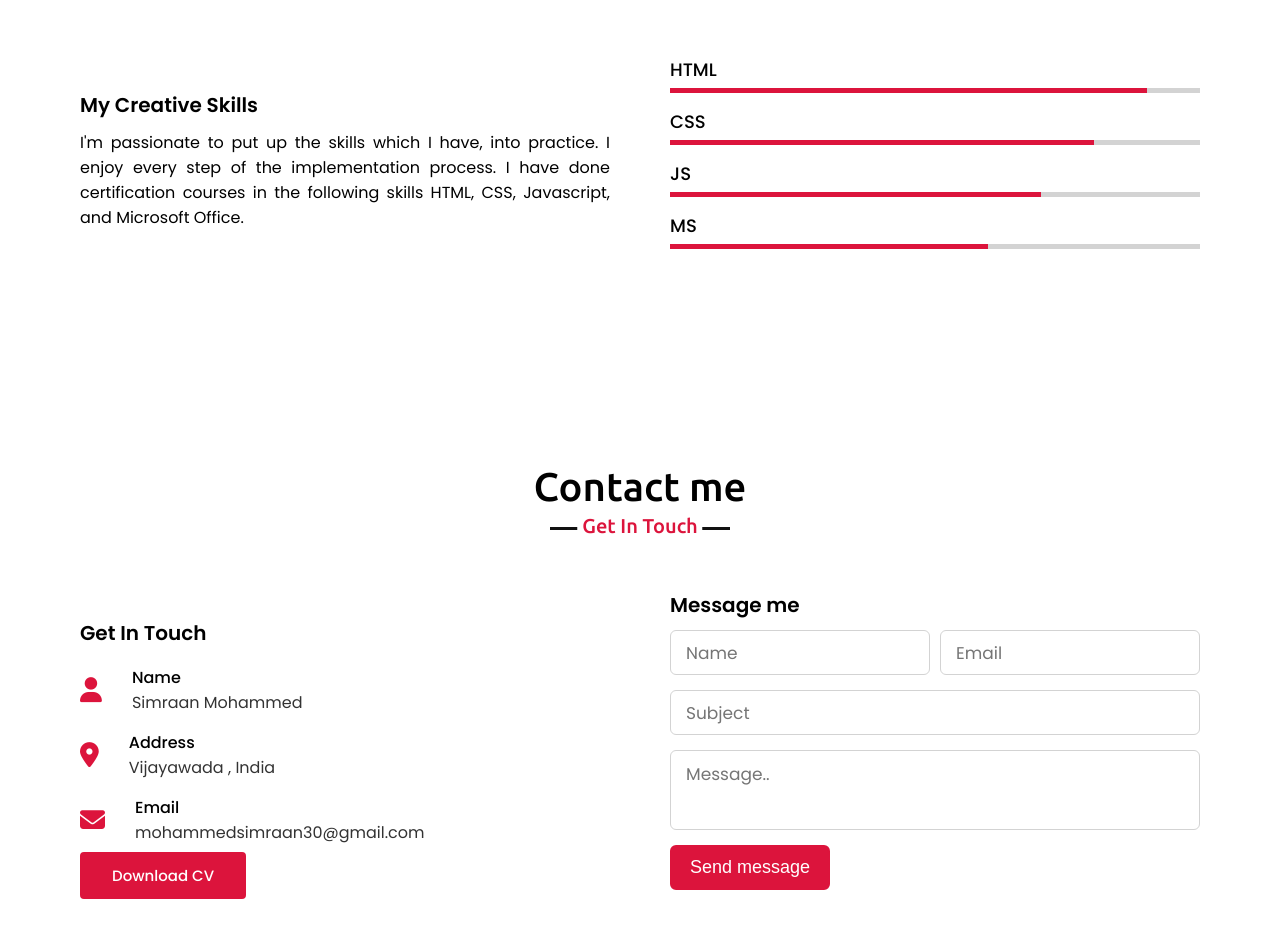
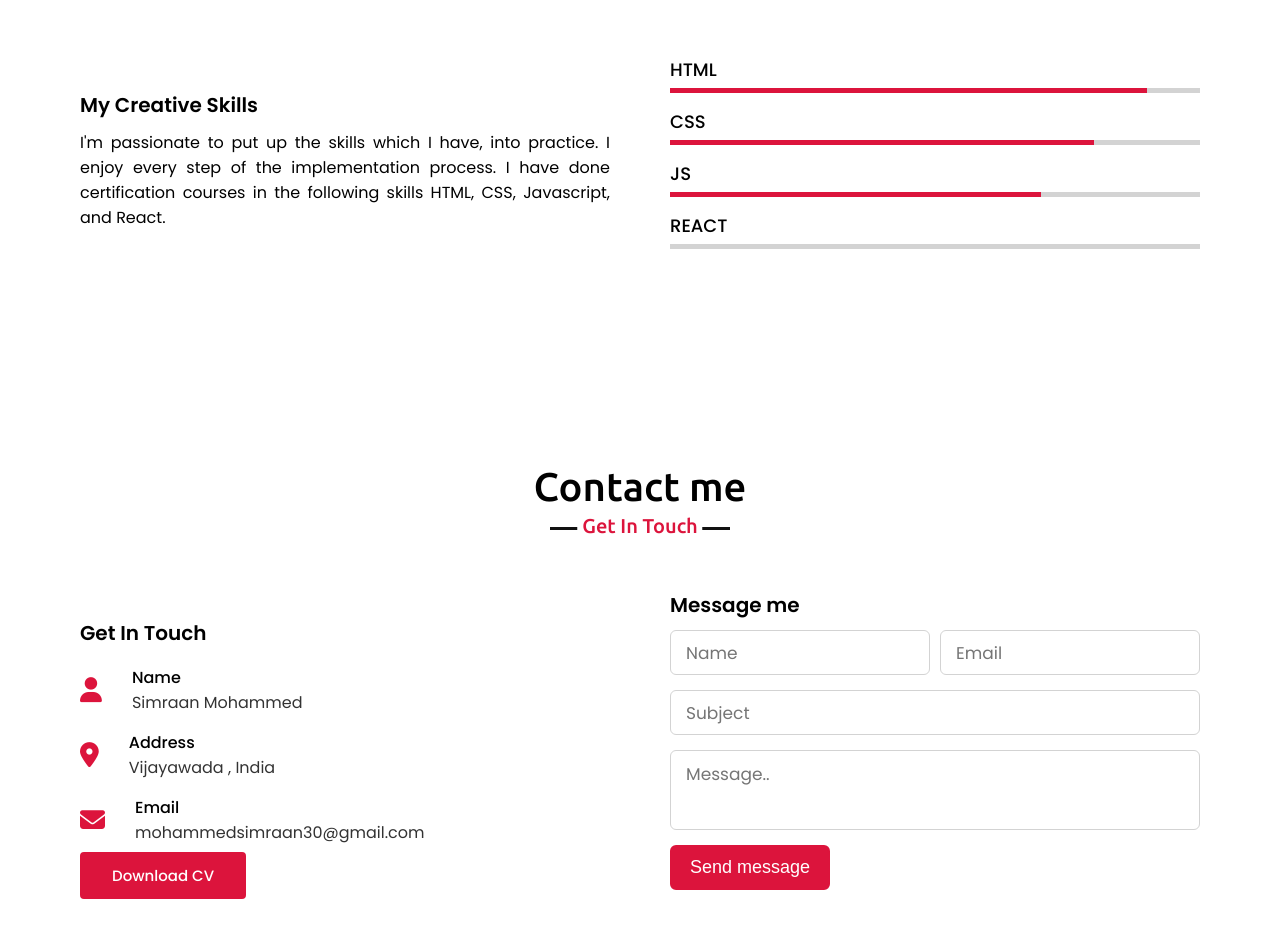
Before and after one commit to SimraanMohammed786/Portfolio.github.io, a plain HTML site: page index.html in a window 1280 px wide. Shown: the part 2309-3236 px from the top of the page. Drawn offline with nearby package versions, Linux system fonts and the light colour scheme.

Commit message:
Update index.html

```diff
--- a/index.html
+++ b/index.html
@@ -104,7 +104,7 @@
             <div class="skills-content">
                 <div class="column left">
                     <div class="text">My Creative Skills</div>
-                    <p>I'm passionate to put up the skills which I have, into practice. I enjoy every step of the implementation process. I have done certification courses in the following skills HTML, CSS, Javascript, and Microsoft Office.</p>
+                    <p>I'm passionate to put up the skills which I have, into practice. I enjoy every step of the implementation process. I have done certification courses in the following skills HTML, CSS, Javascript, and React.</p>
                 </div>
                 <div class="column right">
                     <div class="bars">
@@ -130,10 +130,10 @@
                     </div>
                     <div class="bars">
                         <div class="info">
-                            <span>MS</span>
+                            <span>REACT</span>
                             <span></span>
                         </div>
-                        <div class="line ms"></div>
+                        <div class="line react"></div>
                     </div>
                 </div>
             </div>
```
